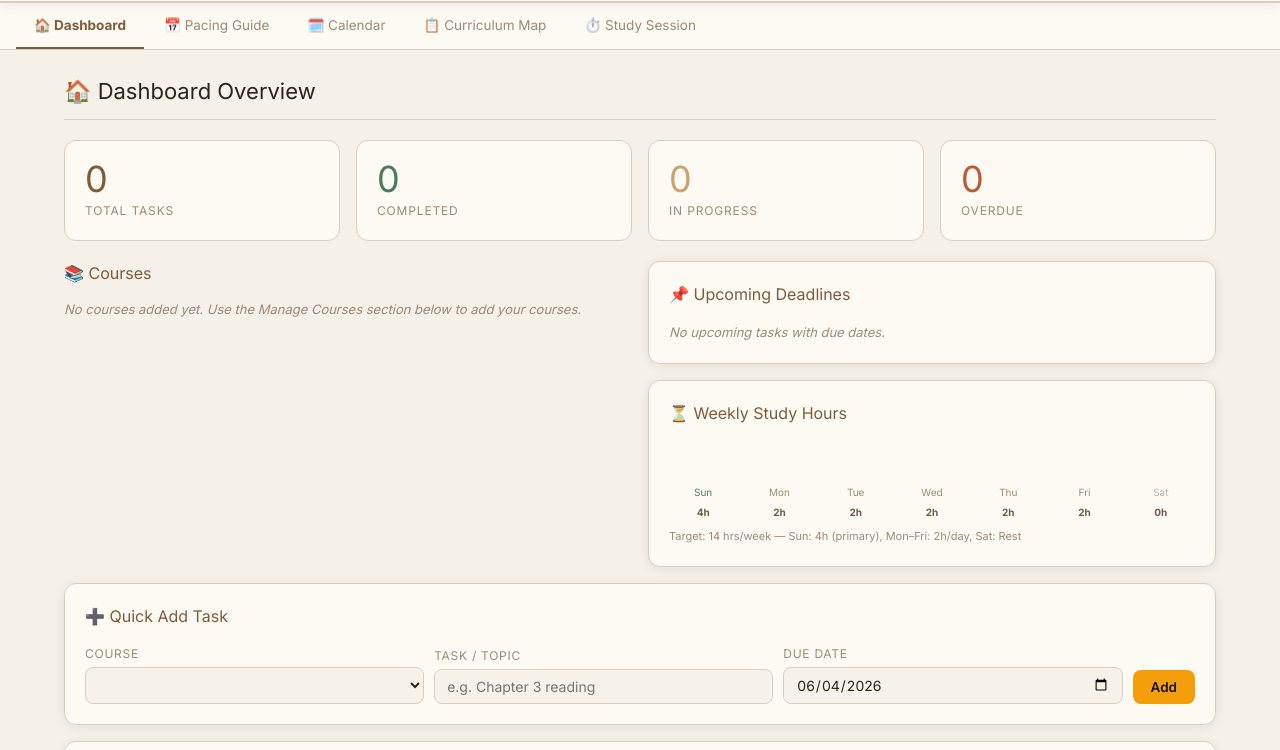
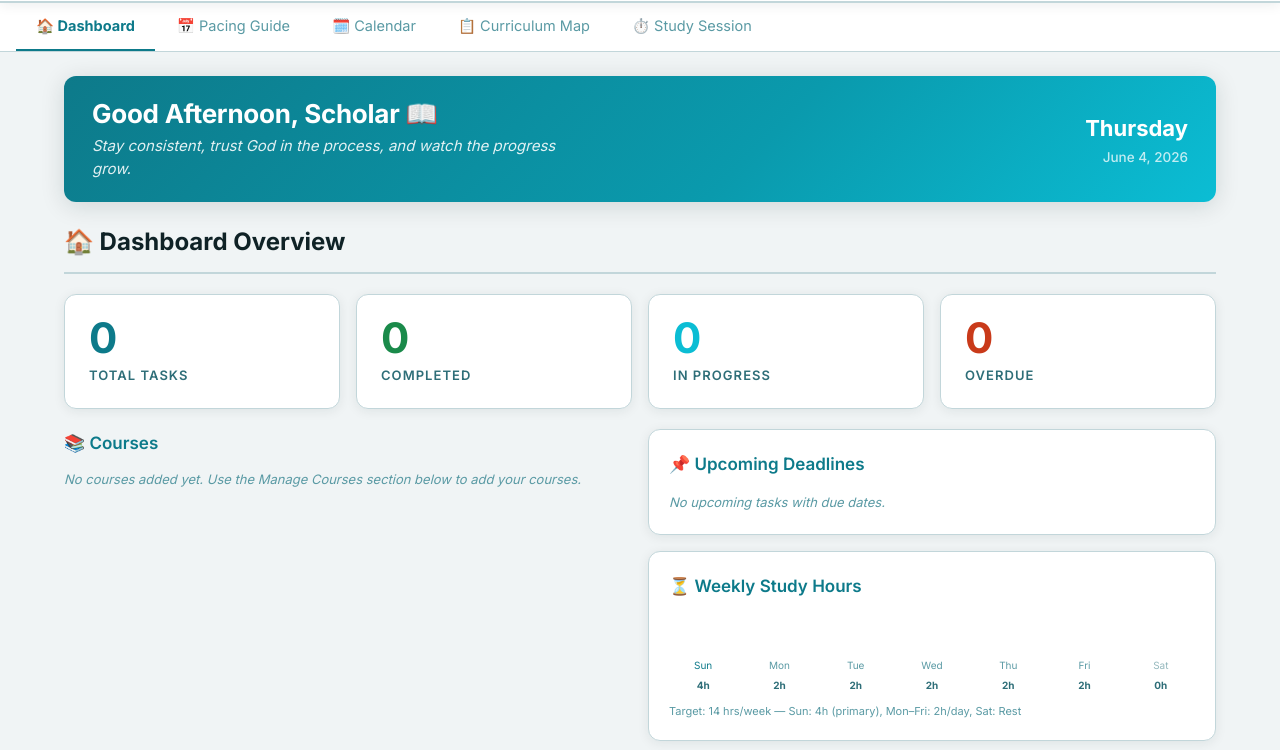
Before and after one commit to csandralouise/Scholars-Academic-Pacing-Guide-Planner, a plain HTML site: page index.html in a window 1280 px wide. Shown: the part 61-811 px from the top of the page. Drawn offline with Linux system fonts and the light colour scheme.

Commit message:
Update index.html
Bigger Text Throughout
Light Mode, Much Cleaner & Crisper
Welcome Banner added

```diff
--- a/index.html
+++ b/index.html
@@ -12,38 +12,42 @@
    CSS VARIABLES & RESET
 =========================== */
 :root {
-  --bg: #f5f0e8;
-  --bg2: #ede7d9;
-  --surface: #fdfaf4;
-  --surface2: #f7f2e9;
-  --border: #d9cfc0;
-  --border2: #c8bfaf;
-  --text: #2c2416;
-  --text2: #6b5d4a;
-  --text3: #9c8b77;
-  --accent: #7c5c3a;
-  --accent2: #a87d52;
-  --accent3: #c9a26d;
-  --sunday: #4a7c59;
-  --sunday-light: #e8f5ec;
-  --saturday: #c0b8ae;
-  --saturday-light: #f0ece7;
-  --warning: #b85c38;
-  --warning-light: #fdf0ec;
-  --success: #4a7c59;
-  --success-light: #e8f5ec;
-
-  /* Course colors */
-  --c1: #7c5c3a; --c1-light: #f5eee6;
-  --c2: #4a7c59; --c2-light: #e8f5ec;
-  --c3: #4a5c7c; --c3-light: #e8ecf5;
-  --c4: #7c4a5c; --c4-light: #f5e8ee;
-
-  --shadow: 0 2px 12px rgba(44,36,22,0.08);
-  --shadow2: 0 4px 24px rgba(44,36,22,0.13);
+  /* ── Clean, Crisp Light Mode ─────────────────────────────────
+     Pure white base, clear contrast text, vivid teal accents,
+     orange-yellow CTAs. Easy to read; nothing muddy or dull.
+  ─────────────────────────────────────────────────────────── */
+  --bg:       #f0f4f5;
+  --bg2:      #e3ecee;
+  --surface:  #ffffff;
+  --surface2: #f4f9fa;
+  --border:   #c2d6da;
+  --border2:  #a8c5cb;
+  --text:     #0f2226;
+  --text2:    #2e6e78;
+  --text3:    #5a9aa4;
+  --accent:   #0d7a8a;
+  --accent2:  #0a9aad;
+  --accent3:  #0bbdd4;
+  --sunday:        #0d7a8a;
+  --sunday-light:  #d6f5f7;
+  --saturday:      #94b8bd;
+  --saturday-light:#e8f3f5;
+  --warning:       #c93a1a;
+  --warning-light: #fdecea;
+  --success:       #1a8a4a;
+  --success-light: #d6f5e3;
+
+  /* Course colors — vivid, distinct */
+  --c1: #0d7a8a; --c1-light: #d6f5f7;
+  --c2: #1a8a4a; --c2-light: #d6f5e3;
+  --c3: #5a3abf; --c3-light: #ede8fb;
+  --c4: #c93a7a; --c4-light: #fce8f2;
+
+  --shadow: 0 2px 12px rgba(13,34,38,0.08);
+  --shadow2: 0 4px 24px rgba(13,34,38,0.14);
   --cta: #f59e0b;
   --cta2: #f97316;
-  --cta-light: #fef9ed;
+  --cta-light: #fef3d6;
   --radius: 12px;
   --radius2: 8px;
   --font-display: 'Inter', system-ui, -apple-system, sans-serif;
@@ -109,8 +113,8 @@ body {
   background: var(--bg);
   color: var(--text);
   min-height: 100vh;
-  font-size: 15px;
-  line-height: 1.6;
+  font-size: 16px;
+  line-height: 1.65;
   transition: background var(--transition), color var(--transition);
 }
 
@@ -152,10 +156,10 @@ body {
 
 .header-title {
   font-family: var(--font-display);
-  font-size: 20px;
-  font-weight: normal;
+  font-size: 22px;
+  font-weight: 700;
   color: var(--accent);
-  letter-spacing: 0.02em;
+  letter-spacing: 0.01em;
 }
 
 .header-sub {
@@ -192,14 +196,15 @@ body {
   background: var(--c1-light);
   border: 1px solid var(--border);
   color: var(--text2);
-  font-size: 11px;
+  font-size: 12.5px;
   font-style: italic;
-  padding: 5px 14px;
+  padding: 6px 16px;
   border-radius: 20px;
   max-width: 480px;
   white-space: normal;
-  line-height: 1.4;
+  line-height: 1.45;
   text-align: center;
+  font-weight: 500;
 }
 
 /* ===========================
@@ -217,10 +222,10 @@ body {
 .tab-btn {
   background: none;
   border: none;
-  padding: 14px 18px;
+  padding: 14px 20px;
   cursor: pointer;
   font-family: var(--font-body);
-  font-size: 13.5px;
+  font-size: 14.5px;
   color: var(--text3);
   white-space: nowrap;
   border-bottom: 3px solid transparent;
@@ -266,8 +271,8 @@ body {
 
 .card-title {
   font-family: var(--font-display);
-  font-size: 16px;
-  font-weight: normal;
+  font-size: 17px;
+  font-weight: 600;
   color: var(--accent);
   margin-bottom: 14px;
   display: flex;
@@ -277,12 +282,12 @@ body {
 
 .section-title {
   font-family: var(--font-display);
-  font-size: 22px;
-  font-weight: normal;
+  font-size: 24px;
+  font-weight: 700;
   color: var(--text);
   margin-bottom: 20px;
   padding-bottom: 10px;
-  border-bottom: 1px solid var(--border);
+  border-bottom: 2px solid var(--border);
   display: flex;
   align-items: center;
   gap: 10px;
@@ -319,11 +324,11 @@ body {
   background: var(--accent);
   color: #fff;
   border: none;
-  padding: 9px 18px;
+  padding: 10px 20px;
   border-radius: var(--radius2);
   cursor: pointer;
   font-family: var(--font-body);
-  font-size: 13.5px;
+  font-size: 14.5px;
   font-weight: 500;
   transition: all var(--transition);
   display: inline-flex;
@@ -341,12 +346,12 @@ body {
 
 input, select, textarea {
   background: var(--surface2);
-  border: 1px solid var(--border);
+  border: 1.5px solid var(--border);
   color: var(--text);
-  padding: 8px 12px;
+  padding: 9px 13px;
   border-radius: var(--radius2);
   font-family: var(--font-body);
-  font-size: 14px;
+  font-size: 15px;
   width: 100%;
   transition: border-color var(--transition);
 }
@@ -355,13 +360,13 @@ input:focus, select:focus, textarea:focus {
   border-color: var(--accent3);
 }
 
-label { font-size: 12px; color: var(--text3); text-transform: uppercase; letter-spacing: 0.06em; display: block; margin-bottom: 4px; margin-top: 12px; }
+label { font-size: 13px; color: var(--text2); text-transform: uppercase; letter-spacing: 0.06em; font-weight: 600; display: block; margin-bottom: 5px; margin-top: 14px; }
 label:first-child { margin-top: 0; }
 
 .alert {
-  padding: 12px 16px;
+  padding: 13px 18px;
   border-radius: var(--radius2);
-  font-size: 13.5px;
+  font-size: 14.5px;
   display: flex;
   align-items: flex-start;
   gap: 8px;
@@ -370,30 +375,80 @@ label:first-child { margin-top: 0; }
 .alert.warning { background: var(--warning-light); border: 1px solid var(--warning); color: var(--warning); }
 .alert.success { background: var(--success-light); border: 1px solid var(--success); color: var(--success); }
 .alert.info { background: var(--c3-light); border: 1px solid var(--c3); color: var(--c3); }
+
+/* ===========================
+   WELCOME BANNER
+=========================== */
+.welcome-banner {
+  background: linear-gradient(135deg, var(--accent) 0%, var(--accent2) 60%, var(--accent3) 100%);
+  border-radius: var(--radius);
+  padding: 22px 28px;
+  display: flex;
+  align-items: center;
+  justify-content: space-between;
+  gap: 16px;
+  box-shadow: var(--shadow2);
+  margin-bottom: 4px;
+}
+
+.welcome-left { display: flex; flex-direction: column; gap: 6px; }
+
+.welcome-greeting {
+  font-size: 26px;
+  font-weight: 700;
+  color: #ffffff;
+  letter-spacing: -0.01em;
+  line-height: 1.2;
+}
+
+.welcome-sub {
+  font-size: 15px;
+  color: rgba(255,255,255,0.88);
+  font-style: italic;
+  font-weight: 400;
+  max-width: 500px;
+  line-height: 1.5;
+}
+
+.welcome-date {
+  font-size: 13.5px;
+  color: rgba(255,255,255,0.75);
+  text-align: right;
+  white-space: nowrap;
+  font-weight: 500;
+}
+
+[data-theme="dark"] .welcome-banner {
+  background: linear-gradient(135deg, #0d4a52 0%, #0a6070 60%, #0a7a8a 100%);
+  border: 1px solid var(--border2);
+}
 
 /* ===========================
    DASHBOARD
 =========================== */
 .stat-card {
-  padding: 20px;
+  padding: 22px 24px;
   border-radius: var(--radius);
-  border: 1px solid var(--border);
+  border: 1.5px solid var(--border);
   background: var(--surface);
+  box-shadow: var(--shadow);
 }
 
 .stat-number {
   font-family: var(--font-display);
-  font-size: 36px;
-  font-weight: normal;
+  font-size: 42px;
+  font-weight: 700;
   line-height: 1;
+  letter-spacing: -0.02em;
 }
 
 .stat-label {
-  font-size: 12px;
-  color: var(--text3);
+  font-size: 13px;
+  color: var(--text2);
   text-transform: uppercase;
-  letter-spacing: 0.07em;
-  margin-top: 4px;
+  letter-spacing: 0.08em;
+  font-weight: 600;
+  margin-top: 6px;
 }
 
 .course-card {
@@ -1288,7 +1343,17 @@ table.curriculum-table {
 
     <!-- =================== DASHBOARD =================== -->
     <div class="tab-panel active" id="tab-dashboard">
-      <div class="section-title">🏠 Dashboard Overview</div>
+
+      <!-- Welcome Banner -->
+      <div id="welcomeBanner" class="welcome-banner">
+        <div class="welcome-left">
+          <div class="welcome-greeting" id="welcomeGreeting">Welcome Back, Scholar 👋</div>
+          <div class="welcome-sub">Stay consistent, trust God in the process, and watch the progress grow.</div>
+        </div>
+        <div class="welcome-date" id="welcomeDate"></div>
+      </div>
+
+      <div class="section-title" style="margin-top:20px;">🏠 Dashboard Overview</div>
 
       <!-- Stats row -->
       <div class="grid-4" style="margin-bottom:20px;" id="statsRow"></div>
@@ -3232,7 +3297,35 @@ function applyRoutineSettings(id) {
 // Render on page load and when study tab opened
 document.addEventListener('DOMContentLoaded', () => {
   renderRoutineCards();
+  initWelcomeBanner();
 });
+
+// -------------------- WELCOME BANNER --------------------
+function initWelcomeBanner() {
+  const now = new Date();
+  const hour = now.getHours();
+
+  // Time-aware greeting
+  let timeGreeting = 'Welcome Back, Scholar 👋';
+  if (hour >= 5 && hour < 12)       timeGreeting = 'Good Morning, Scholar ☀️';
+  else if (hour >= 12 && hour < 17) timeGreeting = 'Good Afternoon, Scholar 📖';
+  else if (hour >= 17 && hour < 21) timeGreeting = 'Good Evening, Scholar 🌆';
+  else                               timeGreeting = 'Burning Midnight Oil, Scholar 🌙';
+
+  const greetingEl = document.getElementById('welcomeGreeting');
+  if (greetingEl) greetingEl.textContent = timeGreeting;
+
+  // Date display
+  const dateEl = document.getElementById('welcomeDate');
+  if (dateEl) {
+    const days   = ['Sunday','Monday','Tuesday','Wednesday','Thursday','Friday','Saturday'];
+    const months = ['January','February','March','April','May','June','July','August','September','October','November','December'];
+    dateEl.innerHTML = `
+      <div style="font-size:22px;font-weight:700;color:#fff;">${days[now.getDay()]}</div>
+      <div>${months[now.getMonth()]} ${now.getDate()}, ${now.getFullYear()}</div>
+    `;
+  }
+}
 </script>
 </body>
 </html>
```
